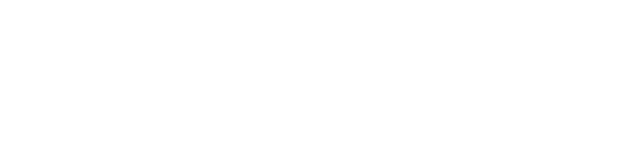
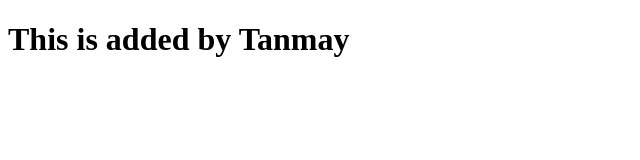
Before and after one commit to tanmaysinghgaira/student-dashboard, a plain HTML site: page index.html in a window 1280 px wide. Shown: the whole page, without its empty margins (0-640 px from the left). Drawn offline with Linux system fonts and the light colour scheme.

Commit message:
tanmay added h1

```diff
--- a/index.html
+++ b/index.html
@@ -6,6 +6,6 @@
     <title>Document</title>
 </head>
 <body>
-
+    <h1>This is added by Tanmay</h1>
 </body>
 </html>
```
